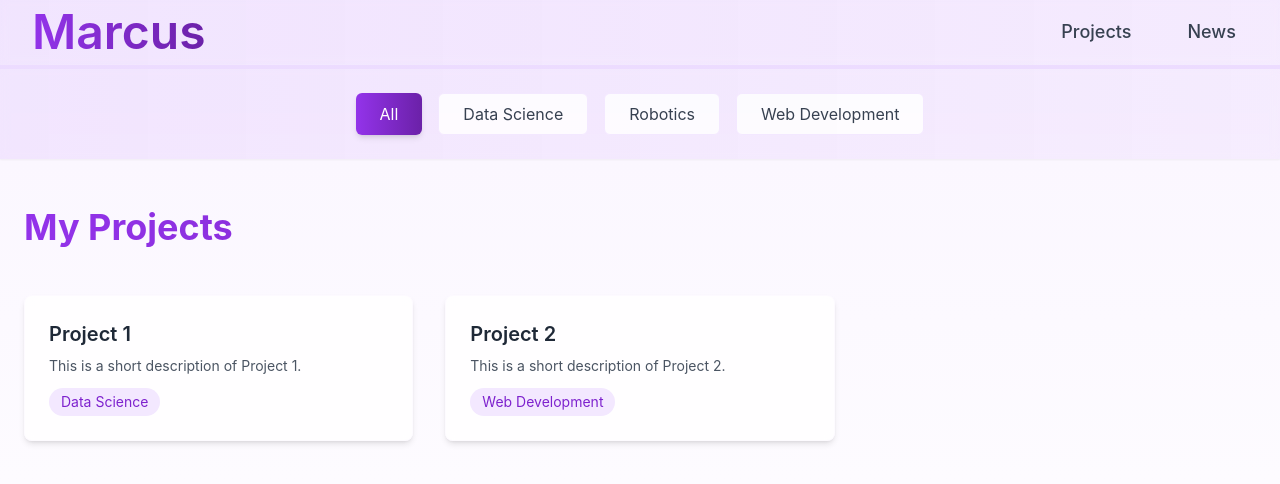
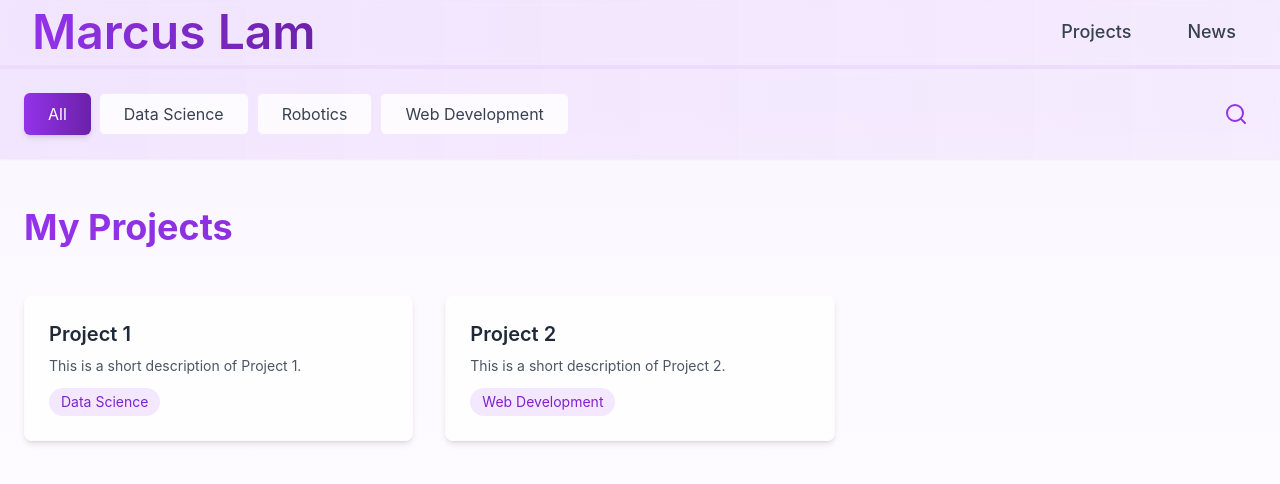
Before and after one commit to sucrammal/MyPortfolio, a React (Create React App) app: page /projects in a window 1280 px wide. Shown: the top 484 px of the page. Built offline with nearby package versions, Linux system fonts and the light colour scheme.

Commit message:
Added new search bar to ProjectsPage

```diff
--- a/package.json
+++ b/package.json
@@ -6,6 +6,7 @@
     "@testing-library/jest-dom": "^5.17.0",
     "@testing-library/react": "^13.4.0",
     "@testing-library/user-event": "^13.5.0",
+    "lucide-react": "^0.469.0",
     "react": "^18.3.1",
     "react-dom": "^18.3.1",
     "react-router-dom": "^7.1.1",
--- a/src/components/Header.js
+++ b/src/components/Header.js
@@ -26,7 +26,7 @@ const Header = () => {
 				to="/"
 				className="text-5xl font-semibold bg-gradient-to-r from-purple-600 to-purple-800 bg-clip-text text-transparent hover:opacity-80 transition-opacity font-inter"
 			  >
-				Marcus
+				Marcus Lam
 			  </Link>
 			</div>
 			{/* Navigation Links */}
--- a/src/components/HomePage.js
+++ b/src/components/HomePage.js
@@ -57,7 +57,7 @@ function HomePage() {
 			{/* Right Section: Description */}
 			<div className="flex flex-col justify-start md:w-2/3">
 			<h1 className="text-4xl font-bold bg-gradient-to-r from-purple-600 to-purple-800 bg-clip-text text-transparent">
-				Hi, I'm Marcus Lam
+				Hello! I'm Marcus. 👋
 			</h1>
 			<p className="mt-6 text-lg leading-relaxed text-gray-700">
 				From an autonomous robot to detect and clear harmful algal blooms, to NLP and CV explorations, and to online multiplayer games, I try to inject my passion for building into three main disciplines: data science, robotics, and web development.
@@ -72,7 +72,7 @@ function HomePage() {
 				>
 				(CSI)
 				</a>
-				, one of campus's premier STEM clubs where I lead a team of my own, the Robotic Manipulation and Mobility{" "}
+				, one of campus's largest engineering clubs where I lead a team of my own, the Robotic Manipulation and Mobility{" "}
 				<a
 				href="https://avachen.net/"
 				target="_blank"
--- a/src/components/ProjectsPage.js
+++ b/src/components/ProjectsPage.js
@@ -1,5 +1,6 @@
 import { useState } from 'react';
 import Header from "../components/Header";
+import { Search } from "lucide-react";
 
 // Example project data with custom JSX content
 const projectsData = [
@@ -7,6 +8,7 @@ const projectsData = [
     id: 1,
     title: "Project 1",
     shortDescription: "This is a short description of Project 1.",
+    tags: ["python", "pandas", "matplotlib", "data visualization", "statistical analysis"],
     labels: ["Data Science"],
     fullContent: (
       <div>
@@ -27,6 +29,7 @@ const projectsData = [
     id: 2,
     title: "Project 2",
     shortDescription: "This is a short description of Project 2.",
+    tags: ["python", "pandas", "matplotlib", "data visualization", "statistical analysis"],
     labels: ["Web Development"],
     fullContent: (
       <div>
@@ -49,11 +52,34 @@ const projectsData = [
 function ProjectsPage() {
   const [selectedCategory, setSelectedCategory] = useState("All");
   const [selectedProject, setSelectedProject] = useState(null);
+  const [isSearchExpanded, setIsSearchExpanded] = useState(false);
+  const [searchTerm, setSearchTerm] = useState("");
 
-  const filteredProjects =
-    selectedCategory === "All"
-      ? projectsData
-      : projectsData.filter((project) => project.labels.includes(selectedCategory));
+  // category filter
+  const filterProjects = (projects) => {
+    let filtered = projects;
+
+    // Category filter
+    if (selectedCategory !== "All") {
+      filtered = filtered.filter((project) =>
+        project.labels.includes(selectedCategory)
+      );
+    }
+
+    // Search filter
+    if (searchTerm) {
+      const searchRegex = new RegExp(searchTerm, 'i');
+      filtered = filtered.filter((project) =>
+        project.title.match(searchRegex) ||
+        project.tags.some(tag => tag.match(searchRegex)) ||
+        project.labels.some(label => label.match(searchRegex))
+      );
+    }
+
+    return filtered;
+  };
+
+  const filteredProjects = filterProjects(projectsData);
 
   const handleProjectClick = (project) => {
     setSelectedProject(project);
@@ -69,13 +95,14 @@ function ProjectsPage() {
       <div className="border-b-4 border-purple-300/40">
         <Header />
       </div>
-      {/* Navigation Bar */}
-      <nav className="flex justify-center bg-gradient-to-r from-purple-500/10 to-purple-600/5 backdrop-blur-sm py-6 shadow-sm">
+      {/* Navigation Bar with Search */}
+      <nav className="flex justify-between items-center bg-gradient-to-r from-purple-500/10 to-purple-600/5 backdrop-blur-sm py-6 px-6 shadow-sm">
+        <div className="flex flex-wrap gap-2">
           {["All", "Data Science", "Robotics", "Web Development"].map((category) => (
             <button
               key={category}
               onClick={() => setSelectedCategory(category)}
-            className={`px-6 py-2 mx-2 rounded-md transition-all duration-200 ${
+              className={`px-6 py-2 rounded-md transition-all duration-200 ${
                 selectedCategory === category
                   ? "bg-gradient-to-r from-purple-600 to-purple-800 text-white shadow-md"
                   : "bg-white/80 text-gray-700 border border-purple-100 hover:border-purple-300 hover:bg-purple-50"
@@ -84,6 +111,30 @@ function ProjectsPage() {
               {category}
             </button>
           ))}
+        </div>
+
+        <div className="relative flex items-center">
+          <div className={`flex items-center transition-all duration-300 ${
+            isSearchExpanded ? 'w-64' : 'w-10'
+          }`}>
+            <button
+              onClick={() => setIsSearchExpanded(!isSearchExpanded)}
+              className="absolute right-0 p-2 text-purple-600 hover:text-purple-800 transition-colors z-10"
+            >
+              <Search size={24} />
+            </button>
+            <input
+              type="text"
+              placeholder="Search projects..."
+              value={searchTerm}
+              onChange={(e) => setSearchTerm(e.target.value)}
+              className={`w-full py-2 px-4 pr-10 rounded-full border border-purple-100 focus:outline-none focus:border-purple-300 transition-all duration-300 ${
+                isSearchExpanded ? 'opacity-100' : 'opacity-0 w-0 p-0'
+              }`}
+              style={{ pointerEvents: isSearchExpanded ? 'auto' : 'none' }}
+            />
+          </div>
+        </div>
       </nav>
 
       {/* Projects Section */}
```
Also changed, not shown: 1 other file (tests, documents, lock files or other folders). Lines whose indentation alone changed are shown as unchanged.
